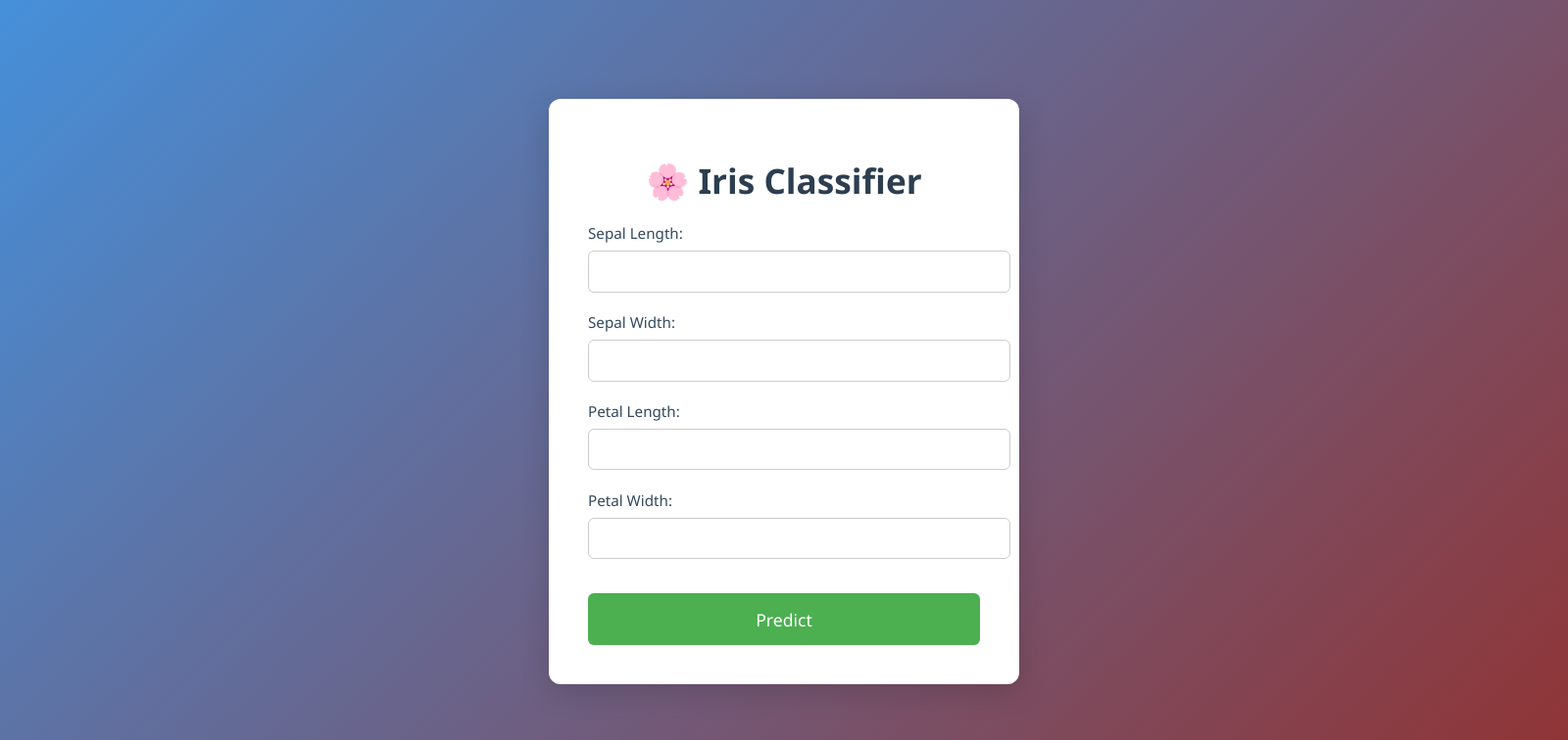
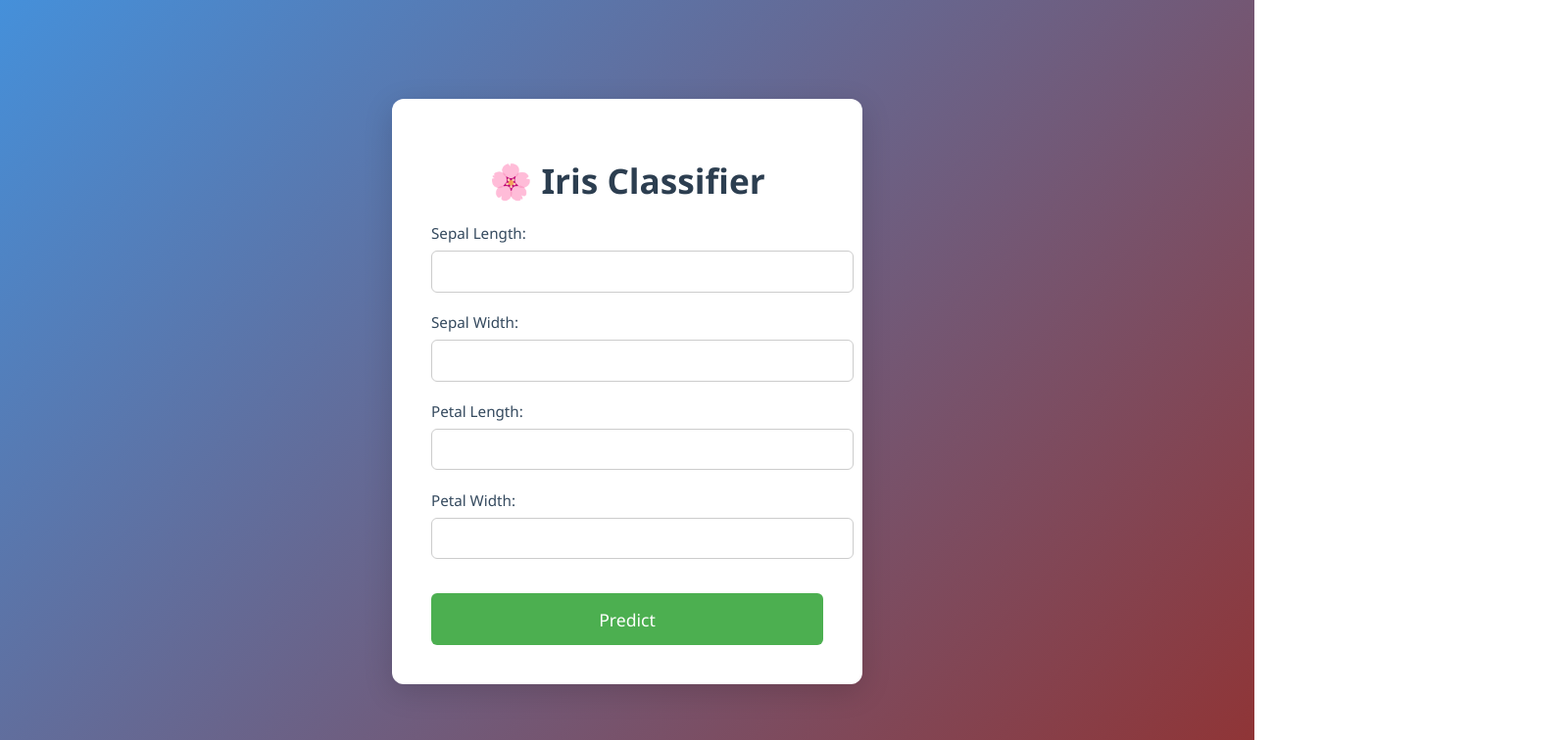
Before and after one commit to KishanJagadeesh/iris-classifier, a React (Vite) app in the folder frontend/: page / in a window 1280 px wide. Shown: the top 756 px of the page at 98% size, 1600 px wide, since content can reach past the window. Built offline with nearby package versions, Linux system fonts and the light colour scheme.

Commit message:
'frontend7'

```diff
--- a/frontend/src/App.jsx
+++ b/frontend/src/App.jsx
@@ -56,11 +56,11 @@ function App() {
 const styles = {
   page: {
     display: 'flex',
+    flexDirection: 'column',
     justifyContent: 'center',
     alignItems: 'center',
     height: '100vh',
-    width:'200vh',
-
+    width:'100vw',
     padding: 0,
     // background: 'linear-gradient(135deg, #dfe9f3 0%, #ffffff 100%)',
     background: 'linear-gradient(135deg,rgb(69, 144, 218) 0%,rgb(145, 51, 51) 100%)',
```
